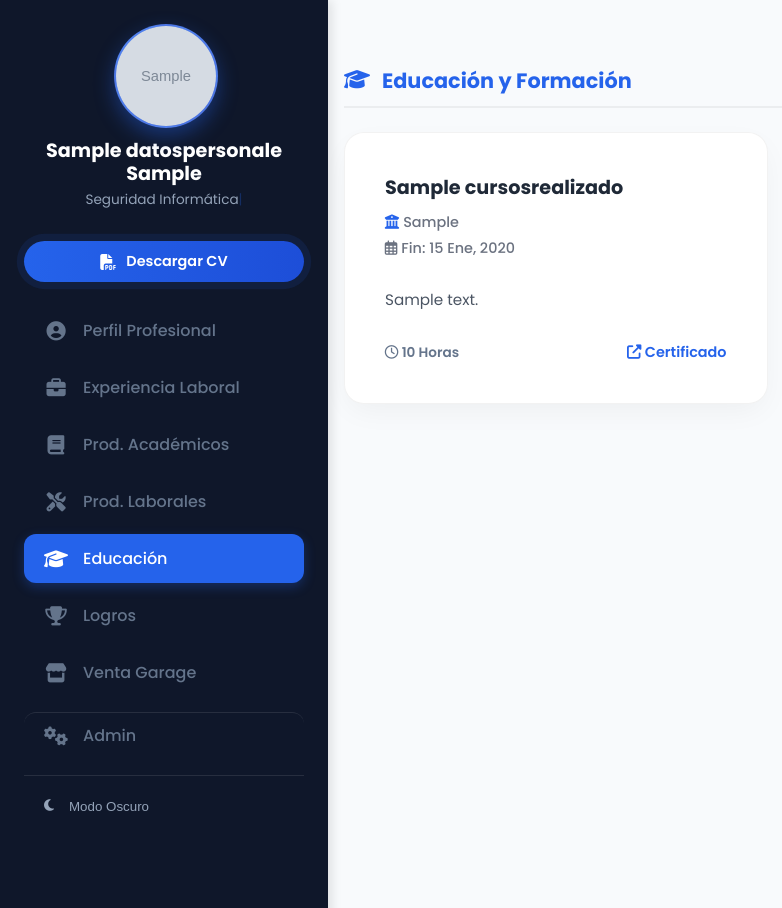
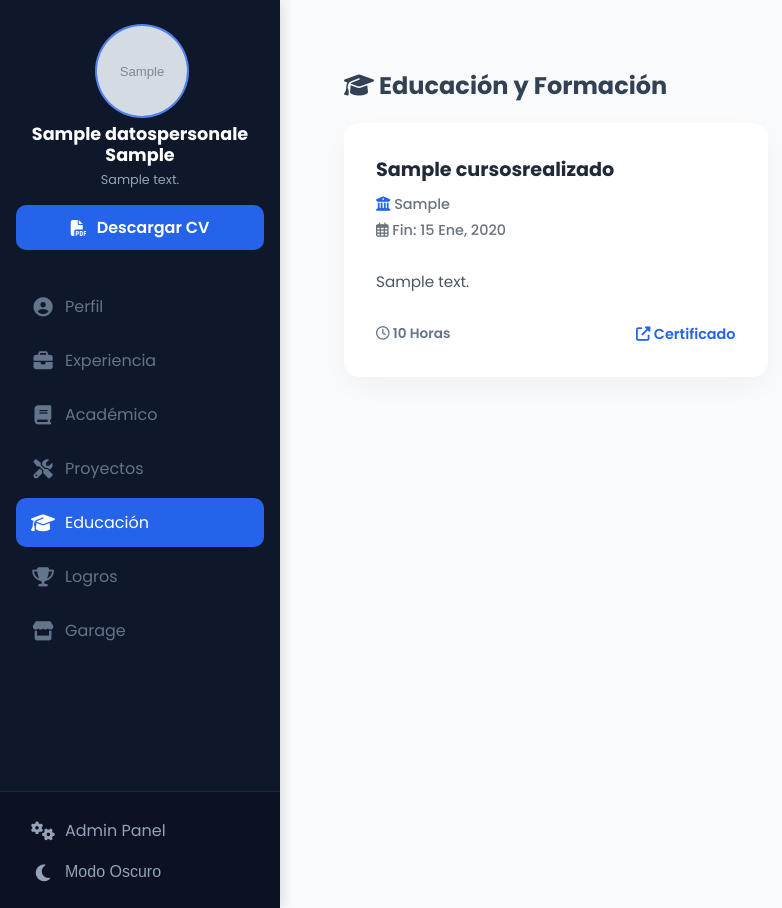
Before and after one commit to alanalava/HOJADEVIDA_ALAN, a Django app: page /cursos/ in a window 1280 px wide. Shown: the whole page, without its empty margins (0-782 px from the left). Run offline with Django 5.2, Linux system fonts and the light colour scheme; tables that the repository leaves empty hold one stand-in row (values such as "Sample post"); grey boxes marked "Sample" are stand-in pictures.

Commit message:
Arreglo de la barra lateral

```diff
--- a/Perfil/templates/base.html
+++ b/Perfil/templates/base.html
@@ -17,7 +17,7 @@
             --primary-dark: #1d4ed8;
             --sidebar-bg: #0f172a;
 
-            /* Variables Dinámicas (Modo Claro por defecto) */
+            /* Variables Dinámicas */
             --bg-main: #f8fafc;
             --bg-card: #ffffff;
             --text-main: #334155;
@@ -26,7 +26,6 @@
             --shadow-card: 0 10px 30px -5px rgba(0,0,0,0.05);
         }
 
-        /* --- MODO OSCURO --- */
         body.dark-mode {
             --bg-main: #0b1120;
             --bg-card: #1e293b;
@@ -36,12 +35,6 @@
             --shadow-card: 0 10px 30px -5px rgba(0,0,0,0.3);
         }
 
-        /* --- ANIMACIONES --- */
-        @keyframes slideInLeft { from { transform: translateX(-100%); opacity: 0; } to { transform: translateX(0); opacity: 1; } }
-        @keyframes fadeInUp { from { transform: translateY(20px); opacity: 0; } to { transform: translateY(0); opacity: 1; } }
-        @keyframes pulseSoft { 0% { box-shadow: 0 0 0 0 rgba(37, 99, 235, 0.4); } 70% { box-shadow: 0 0 0 10px rgba(37, 99, 235, 0); } 100% { box-shadow: 0 0 0 0 rgba(37, 99, 235, 0); } }
-        @keyframes blink { 50% { opacity: 0; } }
-
         /* --- CONFIGURACIÓN BASE --- */
         body {
             font-family: 'Poppins', sans-serif;
@@ -50,250 +43,178 @@
             margin: 0;
             min-height: 100vh;
             overflow-x: hidden;
-            transition: background 0.3s ease, color 0.3s ease;
+            transition: background 0.3s ease;
         }
 
-        /* --- SIDEBAR --- */
+        /* --- SIDEBAR (ARREGLADO: ESTRUCTURA FLEX) --- */
         aside {
             width: var(--sidebar-width-closed);
             background: var(--sidebar-bg);
             color: white;
             position: fixed;
             top: 0; left: 0;
-            height: 100vh;
-            padding: 1.5rem 1rem;
+            height: 100vh; /* Altura completa */
             display: flex;
-            flex-direction: column;
+            flex-direction: column; /* Organizar verticalmente */
             box-shadow: 4px 0 10px rgba(0,0,0,0.1);
             z-index: 1000;
-            overflow-x: hidden;
-            overflow-y: auto;
             transition: width 0.4s cubic-bezier(0.25, 1, 0.5, 1);
-            scrollbar-width: none;
-            -ms-overflow-style: none;
-            animation: slideInLeft 0.6s cubic-bezier(0.25, 1, 0.5, 1) forwards;
+            overflow: hidden; /* Evitar scroll general feo */
         }
-        aside::-webkit-scrollbar { display: none; }
 
         aside:hover {
             width: var(--sidebar-width-open);
-            padding: 1.5rem 1.5rem;
         }
 
-        /* --- CONTENIDO PRINCIPAL --- */
+        /* 1. SECCIÓN SUPERIOR (PERFIL) - FIJA */
+        .sidebar-header {
+            padding: 1.5rem 1rem 0;
+            flex-shrink: 0; /* No se encoge */
+        }
+
+        /* 2. SECCIÓN MEDIA (MENÚ) - SCROLLABLE */
+        .sidebar-menu {
+            flex-grow: 1; /* Ocupa todo el espacio disponible */
+            overflow-y: auto; /* Solo esta parte hace scroll si es necesario */
+            padding: 1rem;
+            scrollbar-width: none; /* Ocultar barra scroll Firefox */
+        }
+        .sidebar-menu::-webkit-scrollbar { display: none; } /* Ocultar barra scroll Chrome */
+
+        /* 3. SECCIÓN INFERIOR (ADMIN Y TEMA) - FIJA ABAJO */
+        .sidebar-footer {
+            padding: 1rem;
+            background: rgba(0,0,0,0.2); /* Un poco más oscuro para separar */
+            flex-shrink: 0; /* No se encoge */
+            border-top: 1px solid rgba(255,255,255,0.1);
+        }
+
+        /* --- ESTILOS DE ELEMENTOS --- */
+
+        /* Perfil */
+        .identity-box {
+            text-align: center; margin-bottom: 1rem;
+            display: flex; flex-direction: column; align-items: center;
+        }
+        .avatar-container {
+            width: 50px; height: 50px; margin: 0 auto 10px; transition: 0.4s;
+        }
+        aside:hover .avatar-container { width: 90px; height: 90px; }
+
+        .avatar-img, .avatar {
+            width: 100%; height: 100%; border-radius: 50%; object-fit: cover;
+            background: var(--primary); display: flex; align-items: center; justify-content: center;
+            font-weight: 700; color: white; border: 2px solid rgba(255,255,255,0.2);
+        }
+
+        .user-info-wrapper {
+            max-height: 0; opacity: 0; overflow: hidden; transition: 0.3s;
+        }
+        aside:hover .user-info-wrapper { max-height: 200px; opacity: 1; }
+
+        .user-name { font-weight: 700; font-size: 1.1rem; color: white; white-space: normal; line-height: 1.2;}
+        .typewriter { font-size: 0.8rem; color: #94a3b8; display: block; margin-top: 5px;}
+
+        /* Botón PDF */
+        .btn-pdf {
+            background: var(--primary); color: white; text-decoration: none;
+            width: 100%; padding: 10px 0; border-radius: 10px;
+            display: flex; justify-content: center; align-items: center; gap: 10px;
+            margin-bottom: 1rem; font-weight: 600;
+        }
+        .btn-text { display: none; white-space: nowrap; }
+        aside:hover .btn-text { display: inline-block; }
+
+        /* Links del Menú */
+        nav a {
+            display: flex; align-items: center; padding: 12px;
+            color: var(--text-muted); text-decoration: none;
+            border-radius: 10px; margin-bottom: 5px; transition: 0.3s;
+            justify-content: center;
+        }
+        aside:hover nav a { justify-content: flex-start; padding: 12px 15px; }
+
+        .nav-icon { font-size: 1.2rem; min-width: 24px; text-align: center; }
+        .nav-text { display: none; margin-left: 10px; }
+        aside:hover .nav-text { display: block; }
+
+        nav a:hover, nav a.active { background: rgba(255,255,255,0.1); color: white; }
+        nav a.active { background: var(--primary); }
+
+        /* Botones Footer (Admin y Luna) */
+        .footer-btn {
+            display: flex; align-items: center; justify-content: center;
+            padding: 10px; color: #94a3b8; text-decoration: none;
+            border-radius: 10px; transition: 0.3s; cursor: pointer; border: none; background: transparent; width: 100%;
+            font-size: 1rem;
+        }
+        aside:hover .footer-btn { justify-content: flex-start; padding: 10px 15px; }
+        .footer-btn:hover { background: rgba(255,255,255,0.1); color: white; }
+
+        /* CONTENIDO PRINCIPAL */
         main {
             margin-left: var(--sidebar-width-closed);
             padding: 3rem 4rem;
-            transition: margin-left 0.4s cubic-bezier(0.25, 1, 0.5, 1);
-            width: auto;
-            animation: fadeInUp 0.8s ease-out forwards;
+            transition: margin-left 0.4s;
+        }
+        aside:hover + main { margin-left: var(--sidebar-width-open); }
+
+        /* RESPONSIVE */
+        @media (max-width: 768px) {
+            aside { width: 100%; height: auto; position: relative; flex-direction: row; align-items: center; padding: 10px; justify-content: space-between; overflow: visible;}
+            aside:hover { width: 100%; }
+            .sidebar-menu, .sidebar-footer { display: none; } /* Simplificar en móvil */
+            .sidebar-header { padding: 0; width: 100%; display: flex; align-items: center; justify-content: space-between; }
+            .identity-box { margin: 0; flex-direction: row; gap: 10px; text-align: left; }
+            .user-info-wrapper { max-height: none; opacity: 1; }
+            main { margin-left: 0; padding: 1rem; }
         }
 
-        aside:hover + main {
-            margin-left: var(--sidebar-width-open);
-        }
-
-        /* --- PERFIL --- */
-        .identity-box {
-            text-align: center; margin-bottom: 2rem; width: 100%;
-            display: flex; flex-direction: column; align-items: center;
-            flex-shrink: 0;
-            animation: fadeInUp 0.8s ease-out forwards 0.2s; opacity: 0;
-        }
-
-        .avatar-container {
-            width: 50px; height: 50px; margin: 0 auto 10px;
-            transition: all 0.4s ease; position: relative;
-        }
-        aside:hover .avatar-container { width: 100px; height: 100px; margin-bottom: 15px; }
-
-        .avatar, .avatar-img {
-            width: 100%; height: 100%; border-radius: 50%; object-fit: cover;
-            background: linear-gradient(135deg, var(--primary), var(--primary-dark));
-            display: flex; align-items: center; justify-content: center;
-            font-size: 1.5rem; font-weight: 700; color: white;
-            border: 2px solid rgba(255, 255, 255, 0.2);
-            box-shadow: 0 8px 20px rgba(37, 99, 235, 0.4);
-        }
-        aside:hover .avatar { font-size: 2.8rem; border-width: 3px; }
-
-        /* Información oculta al cerrar */
-        .user-info-wrapper {
-            max-height: 0; opacity: 0; overflow: hidden; transition: all 0.3s ease; width: 100%;
-        }
-        aside:hover .user-info-wrapper { max-height: 300px; opacity: 1; } /* Aumenté el max-height para que quepa el texto */
-
-        /* CORRECCIÓN DE TEXTO CORTADO: permitimos que baje de línea */
-        .user-name {
-            font-weight: 700;
-            font-size: 1.2rem;
-            margin-bottom: 5px;
-            color: white;
-            white-space: normal; /* Permitir salto de línea */
-            line-height: 1.2;
-        }
-
-        /* Efecto Typewriter */
-        .typewriter {
-            color: #94a3b8;
-            font-size: 0.85rem;
-            display: block;
-            white-space: normal; /* Permitir salto de línea */
-            line-height: 1.4;
-        }
-        .typewriter::after { content: '|'; animation: blink 1s infinite; color: var(--primary); }
-
-        /* --- BOTÓN PDF --- */
-        .btn-pdf-container {
-            display: flex; justify-content: center; margin-bottom: 1.5rem; flex-shrink: 0;
-            animation: fadeInUp 0.8s ease-out forwards 0.3s; opacity: 0;
-        }
-        .btn-pdf {
-            background: linear-gradient(to right, var(--primary), var(--primary-dark));
-            color: white; border: none; cursor: pointer; text-decoration: none;
-            width: 45px; height: 45px; border-radius: 50%;
-            display: flex; align-items: center; justify-content: center;
-            transition: all 0.3s ease; box-shadow: 0 4px 10px rgba(37, 99, 235, 0.3);
-            animation: pulseSoft 2s infinite;
-        }
-        aside:hover .btn-pdf {
-            width: 100%; height: auto; padding: 10px 20px; border-radius: 50px;
-            justify-content: center; gap: 10px;
-        }
-        .btn-text { display: none; font-size: 0.9rem; font-weight: 600; white-space: nowrap; }
-        aside:hover .btn-text { display: inline-block; }
-        .btn-pdf:hover { transform: scale(1.05); box-shadow: 0 6px 15px rgba(37, 99, 235, 0.5); }
-
-        /* --- NAVEGACIÓN --- */
-        .nav-container { width: 100%; flex-grow: 1; animation: fadeInUp 0.8s ease-out forwards 0.4s; opacity: 0; }
-
-        nav a {
-            display: flex; align-items: center; padding: 12px;
-            color: var(--text-muted); text-decoration: none;
-            border-radius: 12px; margin-bottom: 8px; transition: all 0.3s;
-            justify-content: center;
-        }
-        aside:hover nav a { justify-content: flex-start; padding: 12px 20px; gap: 15px; }
-
-        .nav-icon { font-size: 1.2rem; min-width: 24px; text-align: center; }
-        .nav-text { display: none; white-space: nowrap; font-weight: 500; }
-        aside:hover .nav-text { display: inline-block; animation: fadeIn 0.3s ease forwards; }
-
-        nav a:hover, nav a.active { background: rgba(255, 255, 255, 0.1); color: white; }
-        nav a.active { background: var(--primary); box-shadow: 0 4px 12px rgba(37, 99, 235, 0.3); }
-
-        /* Botón Modo Oscuro */
-        .theme-toggle-container {
-            margin-top: 15px; padding-top: 10px; border-top: 1px solid rgba(255,255,255,0.1);
-            display: flex; justify-content: center;
-        }
-        .btn-theme {
-            background: transparent; border: none; color: #94a3b8; cursor: pointer;
-            width: 40px; height: 40px; border-radius: 50%; display: flex; align-items: center; justify-content: center;
-            transition: 0.3s;
-        }
-        .btn-theme:hover { background: rgba(255,255,255,0.1); color: white; }
-        aside:hover .btn-theme { width: 100%; border-radius: 10px; justify-content: flex-start; padding-left: 20px; gap: 15px; }
-
-        @keyframes fadeIn { from { opacity: 0; } to { opacity: 1; } }
-
-        /* --- CARD --- */
+        /* CARD */
         .card {
-            background: var(--bg-card); padding: 2.5rem; border-radius: 20px;
-            box-shadow: var(--shadow-card);
-            margin-bottom: 30px; border: 1px solid var(--border-color);
-            transition: transform 0.3s ease, box-shadow 0.3s ease, background 0.3s;
-        }
-        .card:hover { transform: translateY(-5px); box-shadow: 0 20px 40px -5px rgba(0,0,0,0.1); }
-
-        /* Scroll Reveal */
-        .reveal-on-scroll { opacity: 0; transform: translateY(40px); transition: all 0.6s ease-out; }
-        .reveal-on-scroll.visible { opacity: 1; transform: translateY(0); }
-
-        .header-title {
-            color: var(--primary); font-weight: 700; font-size: 1.3rem;
-            display: flex; align-items: center; gap: 12px;
-            margin-bottom: 1.5rem; border-bottom: 2px solid var(--border-color); padding-bottom: 10px;
-        }
-
-        /* --- RESPONSIVE --- */
-        @media (max-width: 768px) {
-            aside {
-                width: 100%; height: auto; position: relative; padding: 1rem;
-                flex-direction: row; align-items: center; justify-content: space-between;
-                overflow: visible; animation: fadeInUp 0.6s ease-out;
-            }
-            aside:hover { width: 100%; padding: 1rem; }
-            aside:hover + main { margin-left: 0; }
-
-            .identity-box { width: auto; flex-direction: row; gap: 15px; margin: 0; text-align: left; animation: none; opacity: 1;}
-            .avatar-container, aside:hover .avatar-container { width: 45px; height: 45px; margin: 0; }
-            .user-info-wrapper, aside:hover .user-info-wrapper { max-height: none; opacity: 1; display: block; width: auto;}
-            .user-role { display: none; }
-
-            .nav-container, .btn-pdf-container { display: none; }
-            main { margin-left: 0; padding: 1.5rem; animation: fadeInUp 0.8s ease-out 0.2s backwards; }
-        }
-
-        @media print {
-            aside { display: none !important; }
-            main { margin: 0 !important; width: 100% !important; padding: 0 !important; }
-            .card { box-shadow: none !important; border: 1px solid #ddd !important; break-inside: avoid; }
-            body { background: white !important; color: black !important; }
+            background: var(--bg-card); padding: 2rem; border-radius: 15px;
+            box-shadow: var(--shadow-card); margin-bottom: 20px;
         }
     </style>
 </head>
 <body>
 
     <aside>
-        {% if perfil %}
+        <div class="sidebar-header">
             <div class="identity-box">
                 <a href="/" style="text-decoration: none;">
                     <div class="avatar-container">
                         {% if perfil.fotoperfil %}
-                        <img src="{{ perfil.fotoperfil.url }}" alt="Foto perfil" class="avatar-img">
+                            <img src="{{ perfil.fotoperfil.url }}" class="avatar-img">
                         {% else %}
-                        <div class="avatar">
-                            {{ perfil.nombres|slice:":1"|upper }}
-                        </div>
+                            <div class="avatar">{{ perfil.nombres|slice:":1"|upper }}</div>
                         {% endif %}
                     </div>
                 </a>
-
                 <div class="user-info-wrapper">
-                <div class="user-name">{{ perfil.nombres }} {{ perfil.apellidos }}</div>
-                <span class="typewriter" id="typewriter-text"></span>
+                    <div class="user-name">{% if perfil %}{{ perfil.nombres }} {{ perfil.apellidos }}{% else %}Bienvenido{% endif %}</div>
+                    <span class="typewriter">{% if perfil %}{{ perfil.descripcionperfil|default:'Desarrollador' }}{% endif %}</span>
                 </div>
             </div>
-        {% else %}
-        <div class="identity-box">
-             <div class="avatar-container"><div class="avatar">?</div></div>
-             <div class="user-info-wrapper">
-                 <div class="user-name">Bienvenido</div>
-             </div>
-        </div>
-        {% endif %}
 
-        <div class="btn-pdf-container">
-            <a href="{% url 'cv_completo' %}" target="_blank" class="btn-pdf" title="Descargar CV">
-                <i class="fas fa-file-pdf"></i>
-                <span class="btn-text">Descargar CV</span>
+            <a href="{% url 'cv_completo' %}" target="_blank" class="btn-pdf">
+                <i class="fas fa-file-pdf"></i> <span class="btn-text">Descargar CV</span>
             </a>
         </div>
 
-        <div class="nav-container">
+        <div class="sidebar-menu">
             <nav>
                 <a href="{% url 'home' %}" class="{% if request.resolver_match.url_name == 'home' %}active{% endif %}">
-                    <i class="fas fa-user-circle nav-icon"></i> <span class="nav-text">Perfil Profesional</span>
+                    <i class="fas fa-user-circle nav-icon"></i> <span class="nav-text">Perfil</span>
                 </a>
                 <a href="{% url 'experiencia' %}" class="{% if 'experiencia' in request.path %}active{% endif %}">
-                    <i class="fas fa-briefcase nav-icon"></i> <span class="nav-text">Experiencia Laboral</span>
+                    <i class="fas fa-briefcase nav-icon"></i> <span class="nav-text">Experiencia</span>
                 </a>
                 <a href="{% url 'productos_academicos' %}" class="{% if 'productos_academicos' in request.path %}active{% endif %}">
-                    <i class="fas fa-book nav-icon"></i> <span class="nav-text">Prod. Académicos</span>
+                    <i class="fas fa-book nav-icon"></i> <span class="nav-text">Académico</span>
                 </a>
                 <a href="{% url 'productos_laborales' %}" class="{% if 'productos_laborales' in request.path %}active{% endif %}">
-                    <i class="fas fa-tools nav-icon"></i> <span class="nav-text">Prod. Laborales</span>
+                    <i class="fas fa-tools nav-icon"></i> <span class="nav-text">Proyectos</span>
                 </a>
                 <a href="{% url 'cursos' %}" class="{% if 'cursos' in request.path %}active{% endif %}">
                     <i class="fas fa-graduation-cap nav-icon"></i> <span class="nav-text">Educación</span>
@@ -302,19 +223,19 @@
                     <i class="fas fa-trophy nav-icon"></i> <span class="nav-text">Logros</span>
                 </a>
                 <a href="{% url 'garage' %}" class="{% if 'garage' in request.path %}active{% endif %}">
-                    <i class="fas fa-store nav-icon"></i> <span class="nav-text">Venta Garage</span>
+                    <i class="fas fa-store nav-icon"></i> <span class="nav-text">Garage</span>
+                </a>
+            </nav>
+        </div>
+
+        <div class="sidebar-footer">
+            <a href="/admin/" target="_blank" class="footer-btn">
+                <i class="fas fa-cogs nav-icon"></i> <span class="nav-text">Admin Panel</span>
             </a>
 
-                <a href="/admin/" target="_blank" class="admin-link" style="margin-top: 15px; border-top: 1px solid rgba(255,255,255,0.1); padding-top: 10px; display:flex;">
-                    <i class="fas fa-cogs nav-icon"></i> <span class="nav-text">Admin</span>
-                </a>
-            </nav>
-
-            <div class="theme-toggle-container">
-                <button id="theme-toggle" class="btn-theme">
-                    <i class="fas fa-moon"></i> <span class="nav-text">Modo Oscuro</span>
+            <button id="theme-toggle" class="footer-btn">
+                <i class="fas fa-moon nav-icon"></i> <span class="nav-text">Modo Oscuro</span>
             </button>
-            </div>
         </div>
     </aside>
 
@@ -324,12 +245,13 @@
     </main>
 
     <script>
-        // 1. MODO OSCURO
+        // LÓGICA MODO OSCURO
         const toggleBtn = document.getElementById('theme-toggle');
         const body = document.body;
         const icon = toggleBtn.querySelector('i');
         const textSpan = toggleBtn.querySelector('span');
 
+        // Cargar tema guardado
         if(localStorage.getItem('theme') === 'dark'){
             body.classList.add('dark-mode');
             icon.classList.replace('fa-moon', 'fa-sun');
@@ -339,51 +261,17 @@
         toggleBtn.addEventListener('click', () => {
             body.classList.toggle('dark-mode');
             const isDark = body.classList.contains('dark-mode');
-            icon.className = isDark ? 'fas fa-sun' : 'fas fa-moon';
-            textSpan.textContent = isDark ? "Modo Claro" : "Modo Oscuro";
-            localStorage.setItem('theme', isDark ? 'dark' : 'light');
-        });
 
-        // 2. TYPEWRITER (CORREGIDO PARA TU PERFIL)
-        // Usamos tu descripción real. Si es muy larga, el CSS 'normal' ayudará.
-        const roles = [
-            "{{ perfil.descripcionperfil|default:'Desarrollador Web'|escapejs }}",
-            "Seguridad Informática",
-            "Python & Django"
-        ];
-        let roleIndex = 0;
-        let charIndex = 0;
-        let isDeleting = false;
-        const typeElement = document.getElementById('typewriter-text');
-
-        function type() {
-            const currentRole = roles[roleIndex];
-            if (isDeleting) charIndex--; else charIndex++;
-
-            typeElement.textContent = currentRole.substring(0, charIndex);
-
-            let typeSpeed = isDeleting ? 30 : 80;
-            if (!isDeleting && charIndex === currentRole.length) {
-                typeSpeed = 3000; isDeleting = true; // Espera más al terminar
-            } else if (isDeleting && charIndex === 0) {
-                isDeleting = false; roleIndex = (roleIndex + 1) % roles.length; typeSpeed = 500;
+            // Cambiar Icono
+            if(isDark) {
+                icon.classList.replace('fa-moon', 'fa-sun');
+                textSpan.textContent = "Modo Claro";
+                localStorage.setItem('theme', 'dark');
+            } else {
+                icon.classList.replace('fa-sun', 'fa-moon');
+                textSpan.textContent = "Modo Oscuro";
+                localStorage.setItem('theme', 'light');
             }
-            setTimeout(type, typeSpeed);
-        }
-        document.addEventListener('DOMContentLoaded', type);
-
-        // 3. SCROLL REVEAL
-        const observer = new IntersectionObserver((entries) => {
-            entries.forEach(entry => {
-                if (entry.isIntersecting) entry.target.classList.add('visible');
-            });
-        }, { threshold: 0.1 });
-
-        document.addEventListener("DOMContentLoaded", function() {
-            document.querySelectorAll('.card').forEach(card => {
-                card.classList.add('reveal-on-scroll');
-                observer.observe(card);
-            });
         });
     </script>
 
```
Lines whose indentation alone changed are shown as unchanged.
